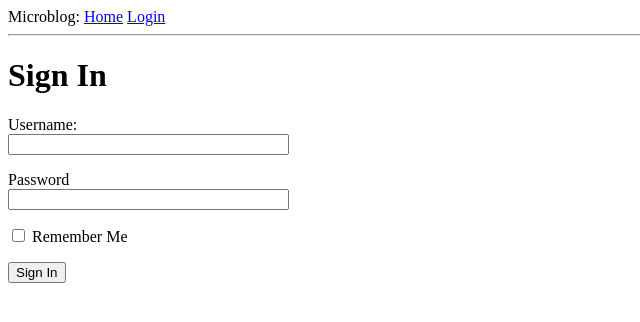
After one commit to AzzyCode/MicroBit, a Flask app: page /login in a window 1280 px wide. The commit adds this page. Shown: the top 322 px of the page, without its empty margins (0-640 px from the left). Run offline with Flask 3, Linux system fonts and the light colour scheme.

Commit message:
Add Web Forms

```diff
--- a/app/__init__.py
+++ b/app/__init__.py
@@ -1,5 +1,7 @@
 from flask import Flask
+from config import Config
 
 app = Flask(__name__)
+app.config.from_object(Config)
 
 from app import routes
--- /dev/null
+++ b/app/forms.py
@@ -0,0 +1,9 @@
+from flask_wtf import FlaskForm
+from wtforms import StringField, PasswordField, BooleanField, SubmitField
+from wtforms.validators import DataRequired
+
+class LoginForm(FlaskForm):
+    username = StringField('Username: ', validators=[DataRequired()])
+    password = PasswordField('Password', validators=[DataRequired()])
+    remember_me = BooleanField('Remember Me')
+    submit = SubmitField('Sign In')
--- a/app/routes.py
+++ b/app/routes.py
@@ -1,9 +1,10 @@
-from flask import render_template
+from flask import render_template, flash, redirect, url_for
 from app import app
+from app.forms import LoginForm
+
 
 @app.route('/')
 @app.route('/index')
-
 def index():
     user = {'username': 'John'}
     posts = [
@@ -18,3 +19,12 @@ def index():
     ]
 
     return render_template('index.html', title='Home', user=user, posts=posts)
+
+
+@app.route('/login', methods=['GET', 'POST'])
+def login():
+    form = LoginForm()
+    if form.validate_on_submit():
+        flash('Login requested for user {}, remember_me={}'.format(form.username.data, form.remember_me.data))
+        return redirect(url_for('index'))
+    return render_template('login.html', title='Sign In', form=form)
--- /dev/null
+++ b/app/templates/base.html
@@ -0,0 +1,28 @@
+<!DOCTYPE html>
+<html>
+    <head>
+        {% if title %}
+        <title>{{ title }} - Microblog</title>
+        {% else %}
+        <title>Welcome to Microblog</title>
+        {% endif %}
+    </head>
+    <body>
+        <div>
+            Microblog:
+            <a href="{{ url_for('index') }}">Home</a>
+            <a href="{{ url_for('login') }}">Login</a>
+        </div>
+        <hr>
+        {% with messages = get_flashed_messages() %}
+        {% if messages %}
+        <ul>
+            {% for message in messages %}
+            <li>{{ message }}</li>
+            {% endfor %}
+        </ul>
+        {% endif %}
+        {% endwith %}
+        {% block content %}{% endblock %}
+    </body>
+</html>
--- /dev/null
+++ b/app/templates/login.html
@@ -0,0 +1,28 @@
+{% extends "base.html" %}
+
+{% block content %}
+    <h1>Sign In</h1>
+    <form action="" method="post" novalidate>
+        {{ form.hidden_tag() }}
+        <p>
+            {{ form.username.label }} <br>
+            {{ form.username(size=32) }}<br>
+            {% for error in form.username.errors %}
+            <span style="color: red">[{{ error }}]</span>
+            {% endfor %}
+        </p>
+        <p>
+            {{ form.password.label }} <br>
+            {{ form.password(size=32)}}<br>
+            {% for error in form.password.errors %}
+            <span style="color: red">[{{ error }}]</span>
+            {% endfor %}
+        </p>
+        <p>
+            {{ form.remember_me() }} {{ form.remember_me.label }}
+        </p>
+        <p>
+            {{ form.submit() }}
+        </p>
+    </form>
+{% endblock %}
--- /dev/null
+++ b/config.py
@@ -0,0 +1,4 @@
+import os
+
+class Config:
+    SECRET_KEY = os.environ.get('SECRET_KEY') or 'you-will-never-guess'
```
Also changed, not shown: app/templates/index.html (+12 -20 lines).
